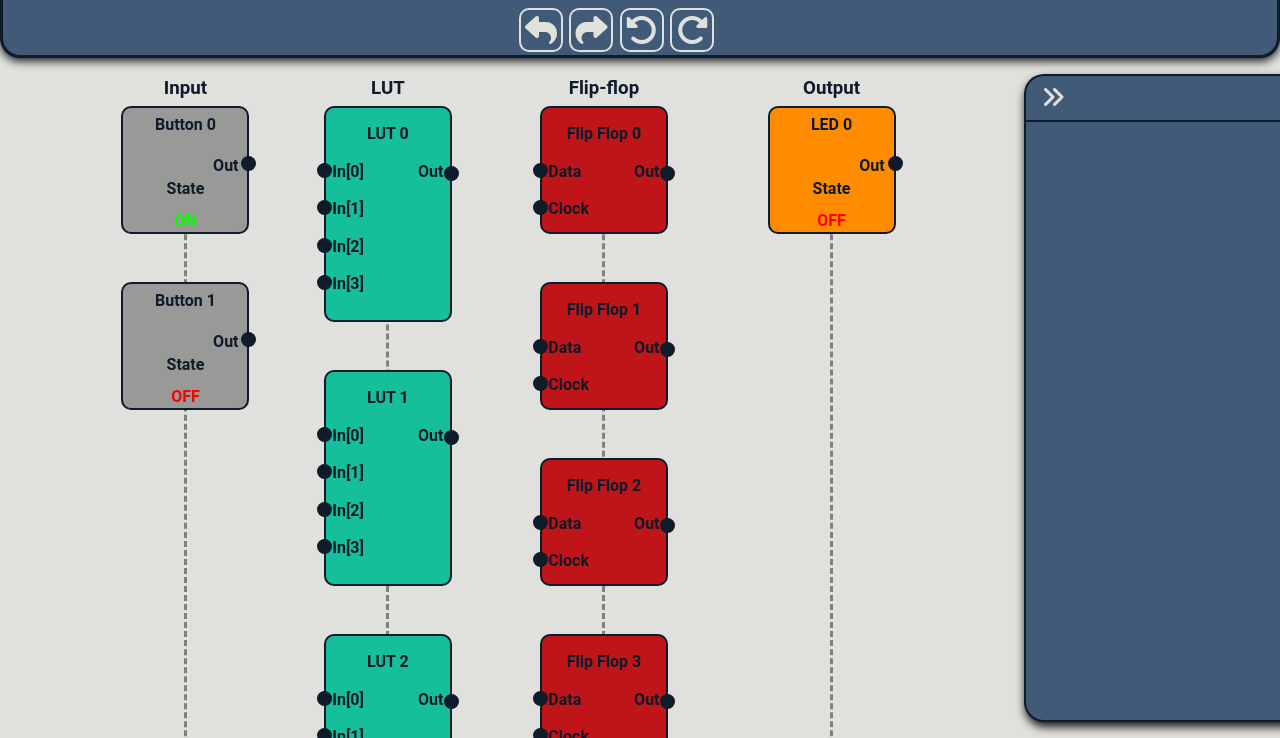
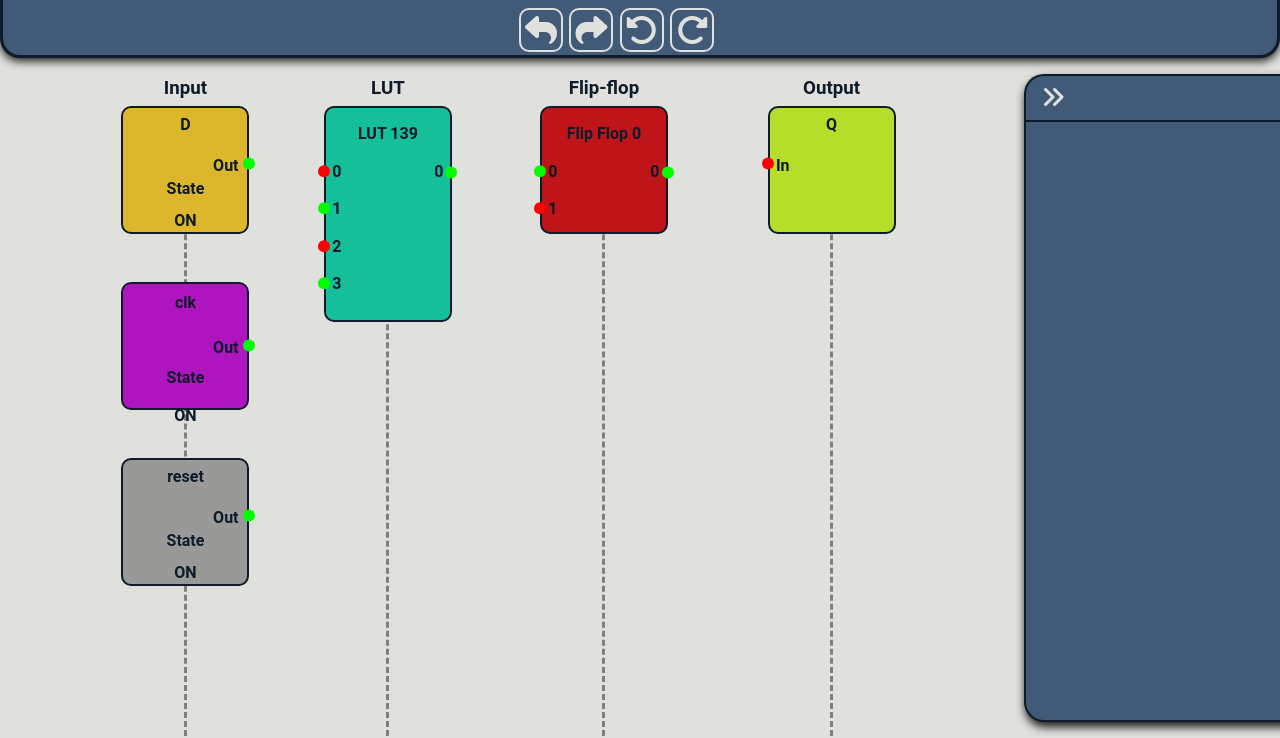
Before and after one commit to algosup/2024-2025-project-4-web-fpga-team-4, a website: page src/code/client/client.html in a window 1280 px wide. Shown: the part 62-800 px from the top of the page. Drawn offline with Linux system fonts and the light colour scheme.

Commit message:
Add procedural generation
- Add procedural generation based on the `.json` file.
- Change css based on the type of element that is displayed.

```diff
--- a/src/code/client/client.html
+++ b/src/code/client/client.html
@@ -93,6 +93,7 @@
 	<script src="js/variables.js"></script>
 	<script src="js/tool-bar.js"></script>
 	<script src="js/schematics.js"></script>
+	<script src="js/parse.js"></script>
 	<script src="js/load.js"></script>
 </body>
 
--- a/src/code/client/css/schematics.css
+++ b/src/code/client/css/schematics.css
@@ -1,6 +1,7 @@
 :root {
-	--button-color: #999997;
-	--led-color: #DDB72B;
+	--reset-color: #999997;
+	--d-color: #DDB72B;
+	--q-color: #B7DD2B;
 	--lut-color: #15BF9A;
 	--ff-color: #BF1518;
 	--clock-color: #AE15BF;
@@ -45,7 +46,7 @@
 }
 
 .back-lines {
-	height: 100%;
+	height: min(78.5vh);
 	width: 0px;
 	border-width: 0px;
 	border-left-width: 3px;
@@ -97,15 +98,15 @@
 	margin-right: .7svw;
 }
 
-
-.input-out::after {
+.input-out::after{
 	position: absolute;
-	right: -7px;
+	right: -.7vh;
+	transform: translateY(.2vh);
 	content: "";
 	display: block;
-	width: 15px;
-	height: 15px;
-	background-color: var(--on-primary);
+	width: 1.5vh;
+	height: 1.5vh;
+	background-color: lime;
 	border-radius: 50%;
 }
 
@@ -141,12 +142,16 @@
 
 }
 
-.button{
-	background-color: var(--button-color);
+.reset-element{
+	background-color: var(--reset-color);
 }
 
-.led{
-	background-color: var(--led-color);
+.data-element{
+	background-color: var(--d-color);
+}
+
+.q-element{
+	background-color: var(--q-color);
 }
 
 .output-data{
@@ -166,20 +171,28 @@
 }
 
 
-.output-out::after {
+
+.led{
+	background-color: darkorange;
+}
+.output-in {
+	grid-column: 1;
+	margin-left: .5svw;
+}
+.output-in::before{
 	position: absolute;
-	right: -7px;
+	left: -.7vh;
+	transform: translateY(.2vh);
 	content: "";
 	display: block;
-	width: 15px;
-	height: 15px;
-	background-color: var(--on-primary);
+	width: 1.5vh;
+	height: 1.5vh;
+	background-color: red;
 	border-radius: 50%;
 }
 
-
-.led{
-	background-color: darkorange;
+.output-in.used::before{
+	background-color: lime;
 }
 
 
@@ -228,18 +241,24 @@
 .lut-in {
 	grid-column: 1;
 	margin-left: .5svw;
+
+	font-size: 2vh;
 }
 
-.lut-in::before {
+.lut-in::before{
 	position: absolute;
-	left: -7px;
-	transform: translateY(1px);
+	left: -.7vh;
+	transform: translateY(.4vh);
 	content: "";
 	display: block;
-	width: 15px;
-	height: 15px;
-	background-color: var(--on-primary);
+	width: 1.5vh;
+	height: 1.5vh;
+	background-color: red;
 	border-radius: 50%;
+}
+
+.lut-in.used::before{
+	background-color: lime;
 }
 
 
@@ -250,17 +269,22 @@
 	margin-right: .5svw;
 }
 
-.lut-out::after {
+.lut-out::after{
 	position: absolute;
-	right: -7px;
-	transform: translateY(-15px);
+	right: -.7vh;
+	transform: translateY(-1.8vh);
 	content: "";
 	display: block;
-	width: 15px;
-	height: 15px;
-	background-color: var(--on-primary);
+	width: 1.5vh;
+	height: 1.5vh;
+	background-color: red;
 	border-radius: 50%;
 }
+
+.lut-out.used::after{
+	background-color: lime;
+}
+
 
 
 
@@ -306,17 +330,20 @@
 	grid-column: 1;
 	margin-left: .5svw;
 }
-
-.ff-in::before {
+.ff-in::before{
 	position: absolute;
-	left: -7px;
-	transform: translateY(1px);
+	left: -.7vh;
+	transform: translateY(.4vh);
 	content: "";
 	display: block;
-	width: 15px;
-	height: 15px;
-	background-color: var(--on-primary);
+	width: 1.5vh;
+	height: 1.5vh;
+	background-color: red;
 	border-radius: 50%;
+}
+
+.ff-in.used::before{
+	background-color: lime;
 }
 
 
@@ -327,16 +354,21 @@
 	margin-right: .5svw;
 }
 
-.ff-out::after {
+
+.ff-out::after{
 	position: absolute;
-	right: -7px;
-	transform: translateY(-15px);
+	right: -.7vh;
+	transform: translateY(-1.8vh);
 	content: "";
 	display: block;
-	width: 15px;
-	height: 15px;
-	background-color: var(--on-primary);
+	width: 1.5vh;
+	height: 1.5vh;
+	background-color: red;
 	border-radius: 50%;
+}
+
+.ff-out.used::after{
+	background-color: lime;
 }
 
 
@@ -380,19 +412,19 @@
 }
 
 .clock-out {
-	grid-column: 1;
-	margin-left: .5svw;
+	grid-column: 2;
+	margin-right: .5svw;
+	text-align: end;
 }
 
-
-.clock-out::before {
+.clock-out::after{
 	position: absolute;
-	left: -7px;
-	transform: translateY(1px);
+	right: -.7vh;
+	transform: translateY(-1.8vh);
 	content: "";
 	display: block;
-	width: 15px;
-	height: 15px;
-	background-color: var(--on-primary);
+	width: 1.5vh;
+	height: 1.5vh;
+	background-color: lime;
 	border-radius: 50%;
 }
--- /dev/null
+++ b/src/code/client/js/parse.js
@@ -0,0 +1,27 @@
+
+async function parseJsonFile(filePath) {
+// Function to read and parse JSON file
+    const response = await fetch(filePath);
+    const json = await response.json();
+	// Access specific values from the JSON object
+	const Luts = json.LUTs;
+	const FlipFlops = json.FlipFlops;
+	const IOs = json.IOs;
+	for (let i = 0; i < Luts.length; i++) {
+		displayLUT(Luts[i].id, false, true, false, true, true);
+	}
+	for (let i = 0; i < FlipFlops.length; i++) {
+		displayFlipFlop(FlipFlops[i].id, true, false, true);
+	}
+	for (let i = 0; i < IOs.length; i++) {
+		if (IOs[i].type === 'input') {
+			displayOutput(IOs[i].name, IOs[i].type, true);
+		} else {
+			displayInput(IOs[i].name, IOs[i].type, true);
+		}
+	}
+}
+
+// Example usage
+const filePath = '../../../file-converter/declarations.json';
+parseJsonFile(filePath);
--- a/src/code/client/js/schematics.js
+++ b/src/code/client/js/schematics.js
@@ -2,7 +2,7 @@
 
 function displayClock(frequency) {
 
-	let clock_container = document.getElementById('clock-container');
+	let clock_container = document.getElementById('input-container');
 	let clock_element = document.createElement('div');
 	clock_element.className = 'clock-element';
 	clock_element.innerHTML = '<p class="clock-id">Clock_' + clock_count + '</p><p class="clock-out">Out</p>';
@@ -84,8 +84,9 @@ function displayClock(frequency) {
 
 
 
-function displayInput(type, state) {
+function displayInput(name, type, state) {
 	if (typeof type !== 'string') {
+		console.log(typeof type);
 		console.error('Type must be a string');
 		return;
 	}
@@ -93,81 +94,69 @@ function displayInput(type, state) {
 
 	let input_container = document.getElementById('input-container');
 	let input_element = document.createElement('div');
-	if (type === 'Button') {
-		input_element.innerHTML = '<p class="input-name input-data">' + type + ' ' + button_count + '</p><p class="input-out">Out</p><p class="input-data">State</p><p class="element-state input-data">' + state_string + '</p>';
-		input_element.className = 'input-element button';
-		button_count++;
-	}
-	else {
+	input_element.innerHTML = '<p class="input-name input-data">' + name + '</p><p class="input-out">Out</p><p class="input-data">State</p><p class="element-state input-data">' + state_string + '</p>';
+	switch (name) {
+		case 'clk':
+			input_element.className = 'input-element clock-element';
+			break;
+		case 'D':
+			input_element.className = 'input-element data-element';
+			break;
+		case 'reset':
+			input_element.className = 'input-element reset-element';
+		default:
+			break;
 	}
 	input_container.appendChild(input_element);
 }
 
-function displayOutput(type, state) {
+function displayOutput(name, type, state) {
 	if (typeof type !== 'string') {
+		console.log(typeof type);
 		console.error('Type must be a string');
 		return;
 	}
-	let state_string = state ? 'ON' : 'OFF';
 
 	let output_container = document.getElementById('output-container');
 	let output_element = document.createElement('div');
-	if (type === 'LED') {
-		output_element.innerHTML = '<p class="output-name output-data">' + type + ' ' + led_count + '</p><p class="output-out">Out</p><p class="output-data">State</p><p class="element-state output-data">' + state_string + '</p>';
-		output_element.className = 'output-element led';
-		led_count++;
-	}
-	else {
-	}
+	output_element.innerHTML = '<p class="output-name output-data">' + name + '</p><p class="output-in">In</p>';
+	output_element.className = 'output-element q-element';
 	output_container.appendChild(output_element);
 }
 
-function displayLUT() {
+function displayLUT(id, in0, in1, in2, in3, out) {
 	let lut_container = document.getElementById('lut-container');
 	let lut_element = document.createElement('div');
 	lut_element.className = 'lut-element';
-	lut_element.innerHTML = '<p class="lut-id">LUT '+ lut_count +'</p><p class="lut-in">In[0]</p><p class="lut-in">In[1]</p><p class="lut-in">In[2]</p><p class="lut-in">In[3]</p><p class="lut-out">Out</p>';
+	let in_0_state = in0 ? 'used' : 'unused';
+	let in_1_state = in1 ? 'used' : 'unused';
+	let in_2_state = in2 ? 'used' : 'unused';
+	let in_3_state = in3 ? 'used' : 'unused';
+	let out_state = out ? 'used' : 'unused';
+	let id_0 = '<p class="lut-id ">LUT ' + id.toString() + '</p>';
+	let in_0 = '<p class="lut-in ' + in_0_state + '">0</p>';
+	let in_1 = '<p class="lut-in ' + in_1_state + '">1</p>';
+	let in_2 = '<p class="lut-in ' + in_2_state + '">2</p>';
+	let in_3 = '<p class="lut-in ' + in_3_state + '">3</p>';
+	let out_0 = '<p class="lut-out ' + out_state + '">0</p>';
+	lut_element.innerHTML = id_0 + in_0 + in_1 + in_2 + in_3 + out_0;
 	lut_container.appendChild(lut_element);
 	lut_count++;
 }
 
-function displayFlipFlop() {
+function displayFlipFlop(id, in0, in1, out) {
 	let ff_container = document.getElementById('ff-container');
 	let ff_element = document.createElement('div');
 	ff_element.className = 'ff-element';
-	ff_element.innerHTML = '<p class="ff-id">Flip Flop ' + flip_flop_count + '</p><p class="ff-in">Data</p><p class="ff-in">Clock</p><p class="ff-out">Out</p>';
+	let in_0_state = in0 ? 'used' : 'unused';
+	let in_1_state = in1 ? 'used' : 'unused';
+	let out_state = out ? 'used' : 'unused';
+	let id_0 = '<p class="ff-id ">Flip Flop ' + id.toString() + '</p>';
+	let in_0 = '<p class="ff-in ' + in_0_state + '">0</p>';
+	let in_1 = '<p class="ff-in ' + in_1_state + '">1</p>';
+	let out_0 = '<p class="ff-out ' + out_state + '">0</p>';
+	ff_element.innerHTML = id_0 + in_0 + in_1 + out_0;
+	// ff_element.innerHTML = '<p class="ff-id">Flip Flop ' + flip_flop_count + '</p><p class="ff-in">Data</p><p class="ff-in">Clock</p><p class="ff-out">Out</p>';
 	ff_container.appendChild(ff_element);
 	flip_flop_count++;
 }
-
-
-
-
-
-
-
-// Input
-displayInput('Button', true);
-displayInput('Button', false);
-
-// LUTs
-displayLUT();
-displayLUT();
-displayLUT();
-displayLUT();
-displayLUT();
-
-// Flip-flops
-displayFlipFlop();
-displayFlipFlop();
-displayFlipFlop();
-displayFlipFlop();
-displayFlipFlop();
-
-
-// Clocks
-// displayClock(100);
-// displayClock(10000000000);
-
-// Output
-displayOutput('LED', false);
--- a/src/code/client/js/variables.js
+++ b/src/code/client/js/variables.js
@@ -11,7 +11,7 @@ let zoom_levels = ["25%", "50%", "75%", "100%", "125%", "150%", "175%", "200%"];
 let current_zoom_index = 3;
 
 let speed_levels = ["x 0.5", "x 1", "x 2", "x 4", "x 8", "x 16", "x 32"];
-let current_speed_index = 2;
+let current_speed_index = 1;
 
 let current_theme = "light";
 
--- /dev/null
+++ b/src/file-converter/declarations.json
@@ -0,0 +1,82 @@
+{
+	"LUTs": [
+		{
+			"id": 139,
+			"connections": [
+				{
+					"type": "output",
+					"id": "0"
+				},
+				{
+					"type": "input",
+					"id": "3"
+				},
+				{
+					"type": "input",
+					"id": "1"
+				},
+				{
+					"type": "input",
+					"id": "2"
+				}
+			]
+		}
+	],
+	"FlipFlops": [
+		{
+			"id": 0,
+			"connections": [
+				{
+					"type": "output",
+					"id": "0"
+				},
+				{
+					"type": "clock",
+					"id": "0"
+				},
+				{
+					"type": "input",
+					"id": "0"
+				}
+			]
+		}
+	],
+	"IOs": [
+		{
+			"name": "D",
+			"type": "output",
+			"id": "0"
+		},
+		{
+			"name": "clk",
+			"type": "output",
+			"id": "0"
+		},
+		{
+			"name": "reset",
+			"type": "output",
+			"id": "0"
+		},
+		{
+			"name": "Q",
+			"type": "input",
+			"id": "0"
+		}
+	],
+	"interconnects": [
+		{
+			"source": {
+				"type": "LUT",
+				"id": 139,
+				"io": "output",
+				"port": "0"
+			},
+			"destination": {
+				"type": "FlipFlop",
+				"id": 0,
+				"io": "input",
+				"port": "0"
+			}
+		}
+	]
+}
```
